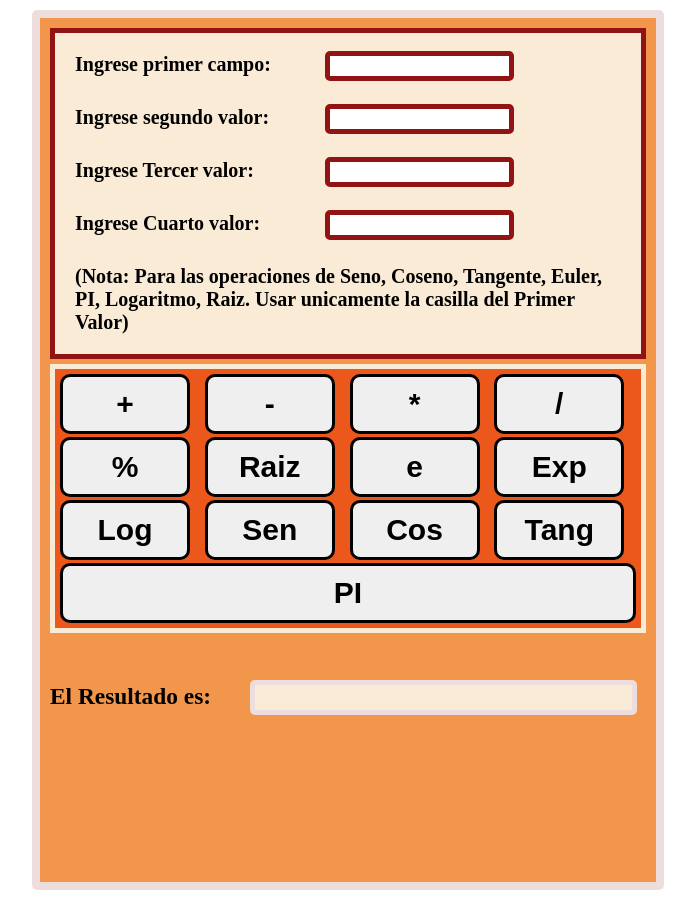
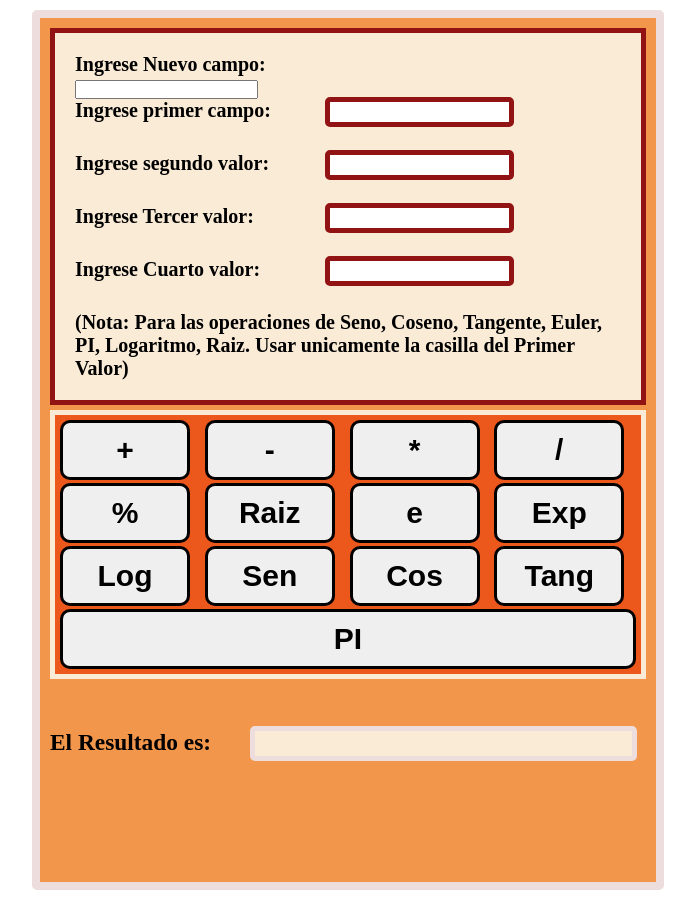
Before and after one commit to JosephDanielRuizRuiz/Calculadora, an Angular app in the folder Proyecto/: page /super-calculadora in a window 1280 px wide. Shown: the whole page, without its empty margins (302-997 px from the left). Built offline with nearby package versions, Linux system fonts and the light colour scheme; a web font is replaced by a local one.

Commit message:
Modificando informacion

```diff
--- a/Proyecto/src/app/super-calculadora/super-calculadora.component.html
+++ b/Proyecto/src/app/super-calculadora/super-calculadora.component.html
@@ -12,6 +12,10 @@
     <div class="contenedor">
         <div class="calculadora">
             <div class="Numeros">
+                <label for="Ingrese primer valor:">Ingrese Nuevo campo:</label>
+                <br>
+                <input type="text" name="Valor1" class="INPUT1" [(ngModel)]="Valor1">
+                <br>
                 <label for="Ingrese primer valor:">Ingrese primer campo:</label>
                 <br>
                 <input type="text" name="Valor1" class="input" [(ngModel)]="Valor1">
```
